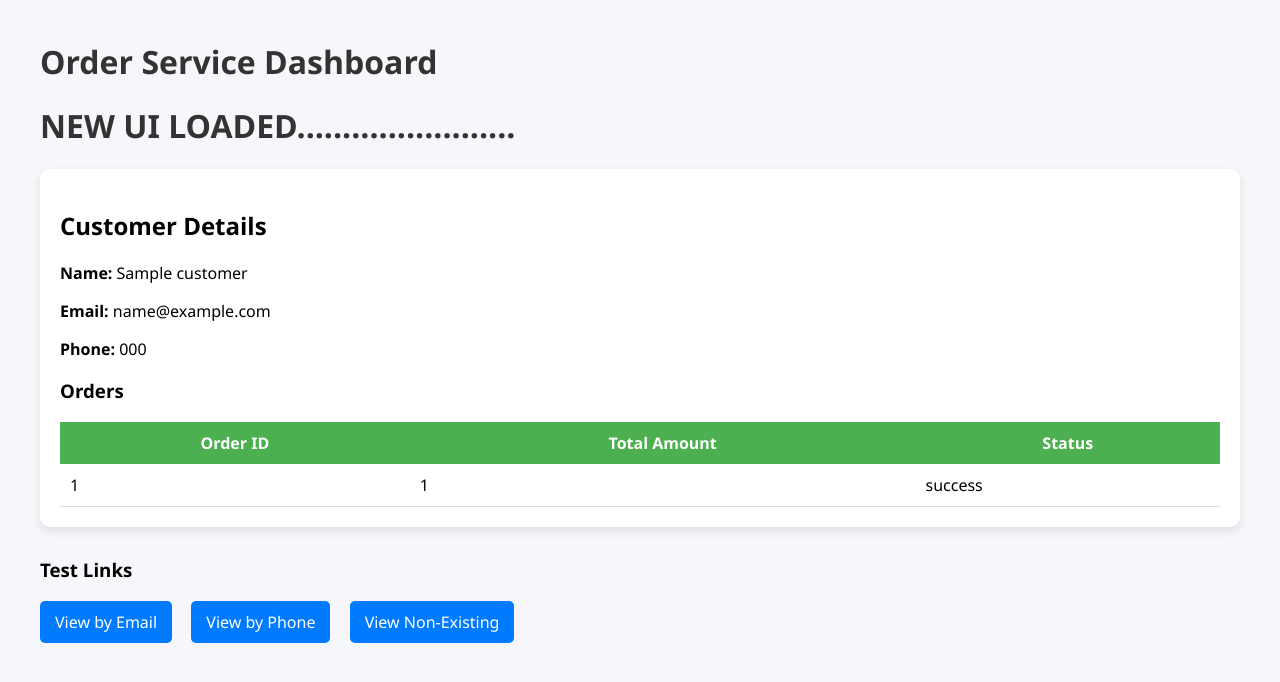
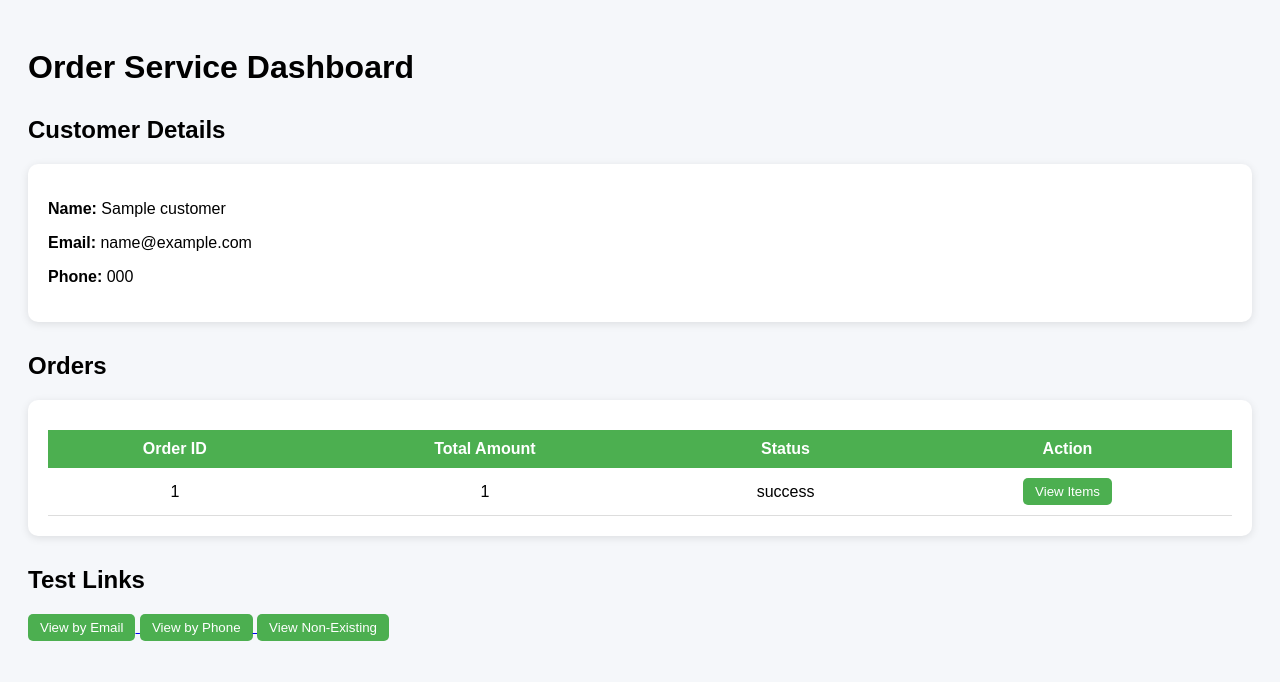
Before and after one commit to donsquido/Order_Service, a Flask app: template app/templates/index.html in a window 1280 px wide. Shown: the top 682 px of the page. Run offline with Flask 3, Linux system fonts and the light colour scheme; the template is opened without the code that fills it: most values are stand-ins (such as "Sample title", 1, 10 or a date in 2020).

```diff
--- a/app/__init__.py
+++ b/app/__init__.py
@@ -11,6 +11,8 @@ migrate = Migrate()
 def create_app(config_class=Config):
     app = Flask(__name__)
     app.config.from_object(config_class)
+    app.config["TEMPLATES_AUTO_RELOAD"] = True
+    app.config["EXPLAIN_TEMPLATE_LOADING"] = True
 
     # Enable CORS
     CORS(app)
--- a/app/templates/index.html
+++ b/app/templates/index.html
@@ -2,81 +2,91 @@
 <html>
 <head>
     <title>Order Service Dashboard</title>
+
     <style>
-
-        body
-         {
-            font-family: 'Segoe UI', sans-serif;
+        body {
+            font-family: Arial;
             background-color: #f5f7fa;
-            margin: 40px;
+            padding: 20px;
         }
 
         h1 {
-            color: #333;
+            margin-bottom: 20px;
+        }
+
+        h2 {
+            margin-top: 30px;
         }
 
         .card {
             background: white;
             padding: 20px;
             border-radius: 10px;
-            box-shadow: 0 4px 10px rgba(0,0,0,0.1);
-            margin-bottom: 30px;
+            box-shadow: 0 2px 8px rgba(0,0,0,0.1);
+            margin-bottom: 20px;
         }
 
         table {
             width: 100%;
             border-collapse: collapse;
+            margin-top: 10px;
         }
 
         th {
             background-color: #4CAF50;
             color: white;
             padding: 10px;
+            text-align: center;
         }
 
         td {
             padding: 10px;
             border-bottom: 1px solid #ddd;
+            text-align: center;
         }
 
-        tr:hover {
-            background-color: #f1f1f1;
+        button {
+            padding: 6px 12px;
+            border: none;
+            background-color: #4CAF50;
+            color: white;
+            border-radius: 5px;
+            cursor: pointer;
         }
 
-        .links a {
-            display: inline-block;
-            margin-right: 15px;
-            padding: 10px 15px;
-            background-color: #007BFF;
-            color: white;
-            text-decoration: none;
-            border-radius: 5px;
+        button:hover {
+            background-color: #45a049;
         }
 
-        .links a:hover {
-            background-color: #0056b3;
+        .items {
+            display: none;
+            margin-top: 10px;
         }
     </style>
 </head>
+
 <body>
 
 <h1>Order Service Dashboard</h1>
-<h1>NEW UI LOADED........................</h1>
+
+<!-- Customer Details -->
+<h2>Customer Details</h2>
 <div class="card">
-    <h2>Customer Details</h2>
-
-    {% if data %}
     <p><b>Name:</b> {{ data.customer.name }}</p>
     <p><b>Email:</b> {{ data.customer.email }}</p>
     <p><b>Phone:</b> {{ data.customer.phone }}</p>
+</div>
 
-    <h3>Orders</h3>
+<!-- Orders -->
+<h2>Orders</h2>
+<div class="card">
 
     <table>
         <tr>
             <th>Order ID</th>
             <th>Total Amount</th>
             <th>Status</th>
+            <th>Action</th>
         </tr>
 
         {% for order in data.orders %}
@@ -84,19 +94,67 @@
             <td>{{ order.order_id }}</td>
             <td>{{ order.total_amount }}</td>
             <td>{{ order.status }}</td>
+            <td>
+                <button onclick="toggleItems('{{ order.order_id }}')">
+                    View Items
+                </button>
+            </td>
         </tr>
+
+        <!-- Hidden Items Row -->
+        <tr id="items-{{ order.order_id }}" class="items">
+            <td colspan="4">
+                <b>Items:</b>
+                <table>
+                    <tr>
+                        <th>Product</th>
+                        <th>Qty</th>
+                        <th>Price</th>
+                    </tr>
+
+                    {% for item in order["items"] %}
+                    <tr>
+                        <td>{{ item.product_name }}</td>
+                        <td>{{ item.quantity }}</td>
+                        <td>{{ item.price }}</td>
+                    </tr>
+                    {% endfor %}
+
+                </table>
+            </td>
+        </tr>
+
         {% endfor %}
     </table>
-    {% endif %}
+
 </div>
 
-<div class="links">
-    <h3>Test Links</h3>
+<!-- Buttons -->
+<h2>Test Links</h2>
+<a href="/view-orders?email=thomas@avantcha.com">
+    <button>View by Email</button>
+</a>
 
-    <a href="/view-orders?email=thomas@avantcha.com">View by Email</a>
-    <a href="/view-orders?phone=1111111111">View by Phone</a>
-    <a href="/view-orders?email=wrong@example.com">View Non-Existing</a>
-</div>
+<a href="/view-orders?phone=1234567890">
+    <button>View by Phone</button>
+</a>
+
+<a href="/view-orders?email=wrong@test.com">
+    <button>View Non-Existing</button>
+</a>
+
+<!-- JS -->
+<script>
+function toggleItems(orderId) {
+    var el = document.getElementById("items-" + orderId);
+
+    if (el.style.display === "none" || el.style.display === "") {
+        el.style.display = "table-row";
+    } else {
+        el.style.display = "none";
+    }
+}
+</script>
 
 </body>
 </html>
```
Also changed, not shown: app/templates/orders.html (+39 -13 lines).
